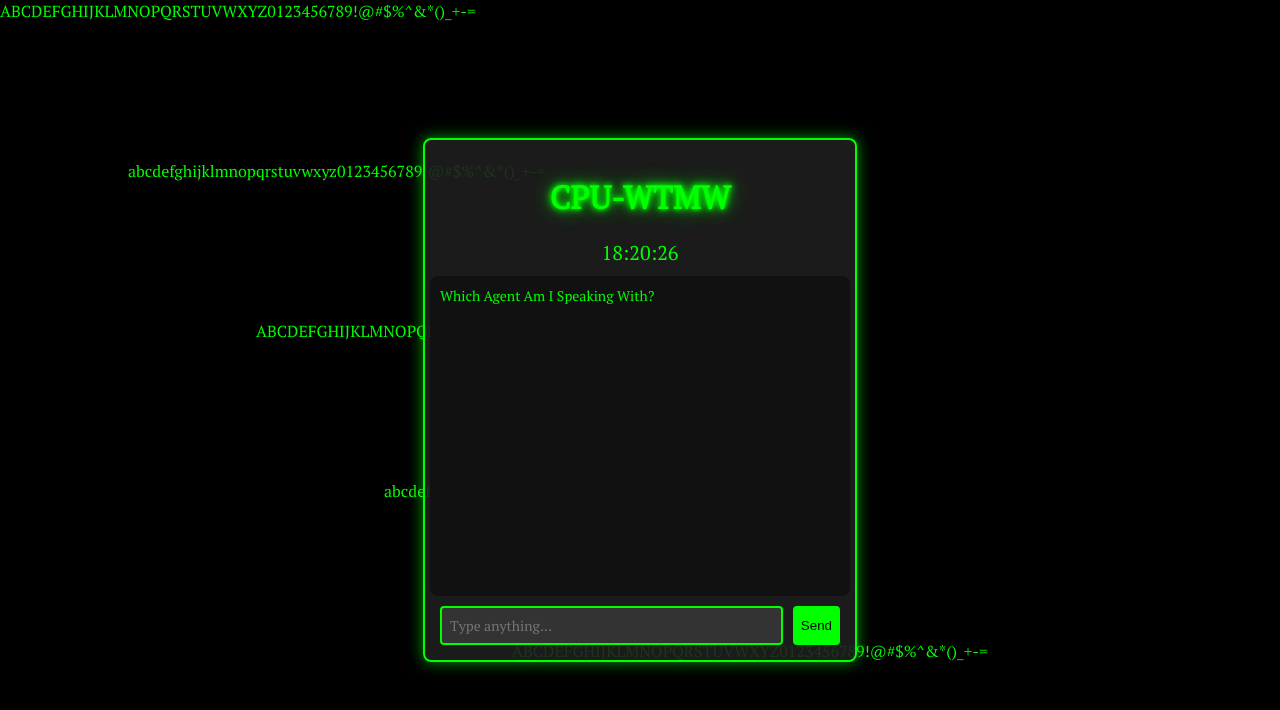
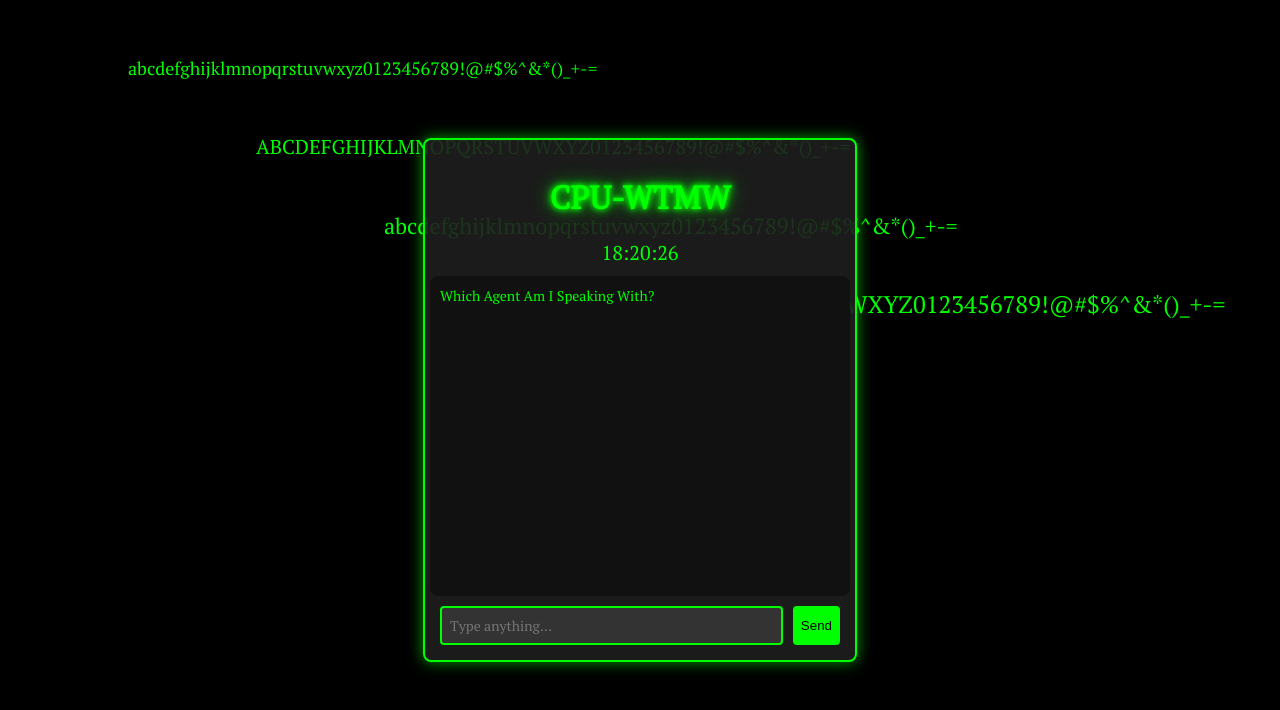
Before and after one commit to olaodut/ThreatIntelDashboard, a plain HTML site: page index.html in a window 1280 px wide. Drawn offline with Linux system fonts and the light colour scheme.

Commit message:
Update index.html

```diff
--- a/index.html
+++ b/index.html
@@ -15,7 +15,7 @@
             align-items: center;
             height: 100vh;
             overflow: hidden;
-            background: #000; /* Fallback color */
+            background: black;
             color: #00ff00;
             position: relative;
         }
@@ -25,25 +25,20 @@
             left: 0;
             width: 100%;
             height: 100%;
-            background: black;
-            color: #00ff00;
             overflow: hidden;
             z-index: -1;
             font-family: 'PT Serif', serif;
-            display: flex;
-            flex-direction: column;
-            justify-content: center;
-            align-items: center;
         }
         .background span {
             position: absolute;
-            font-size: 16px;
+            font-size: 20px;
+            color: #00ff00;
             white-space: nowrap;
-            animation: move 10s linear infinite;
+            animation: fall 5s linear infinite;
         }
-        @keyframes move {
-            from { transform: translateY(100%); }
-            to { transform: translateY(-100%); }
+        @keyframes fall {
+            from { transform: translateY(-100%); }
+            to { transform: translateY(100%); }
         }
         .chat-container {
             width: 90%;
@@ -123,12 +118,12 @@
 
 <div class="background">
     <!-- Generate multiple lines of random characters -->
-    <span style="top: 0; left: 0;">ABCDEFGHIJKLMNOPQRSTUVWXYZ0123456789!@#$%^&*()_+-=</span>
-    <span style="top: 20%; left: 10%;">abcdefghijklmnopqrstuvwxyz0123456789!@#$%^&*()_+-=</span>
-    <span style="top: 40%; left: 20%;">ABCDEFGHIJKLMNOPQRSTUVWXYZ0123456789!@#$%^&*()_+-=</span>
-    <span style="top: 60%; left: 30%;">abcdefghijklmnopqrstuvwxyz0123456789!@#$%^&*()_+-=</span>
-    <span style="top: 80%; left: 40%;">ABCDEFGHIJKLMNOPQRSTUVWXYZ0123456789!@#$%^&*()_+-=</span>
-    <!-- Add more spans as needed to cover the background -->
+    <span style="top: 0%; left: 0%; font-size: 16px;">ABCDEFGHIJKLMNOPQRSTUVWXYZ0123456789!@#$%^&*()_+-=</span>
+    <span style="top: 10%; left: 10%; font-size: 18px;">abcdefghijklmnopqrstuvwxyz0123456789!@#$%^&*()_+-=</span>
+    <span style="top: 20%; left: 20%; font-size: 20px;">ABCDEFGHIJKLMNOPQRSTUVWXYZ0123456789!@#$%^&*()_+-=</span>
+    <span style="top: 30%; left: 30%; font-size: 22px;">abcdefghijklmnopqrstuvwxyz0123456789!@#$%^&*()_+-=</span>
+    <span style="top: 40%; left: 40%; font-size: 24px;">ABCDEFGHIJKLMNOPQRSTUVWXYZ0123456789!@#$%^&*()_+-=</span>
+    <!-- Add more spans with varying font sizes and positions -->
 </div>
 
 <div class="chat-container">
```
